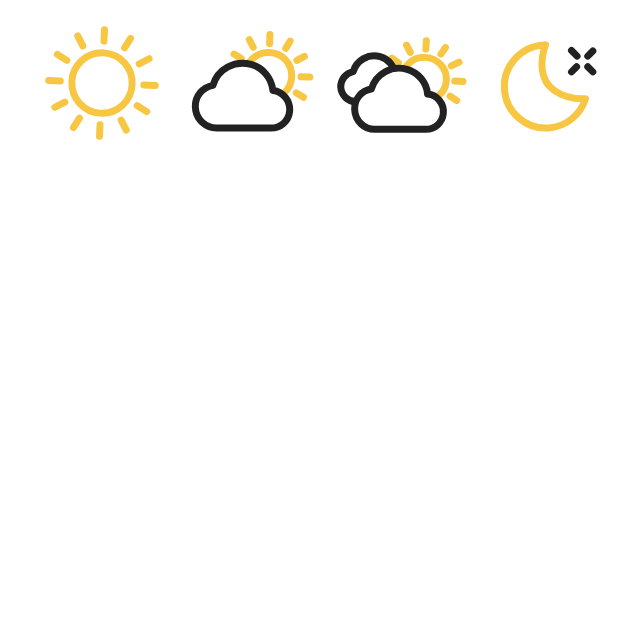
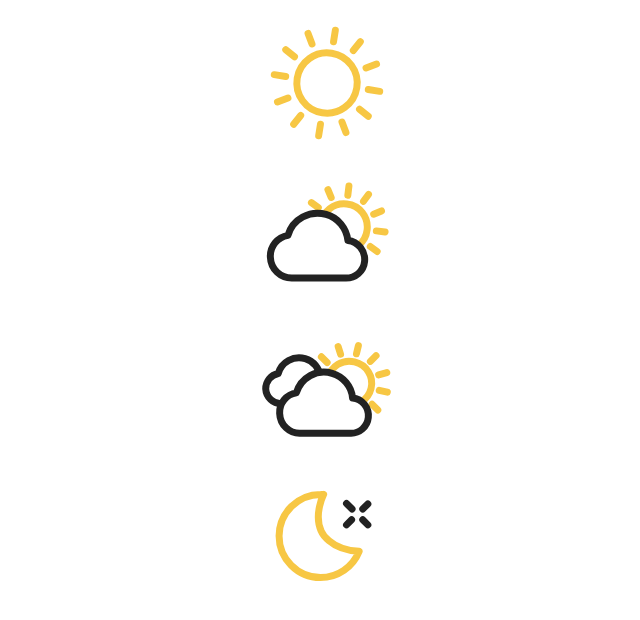
Before and after one commit to HongKim/ct.github.io, a plain HTML site: page test.html in a window 1280 px wide. Shown: the whole page, without its empty margins (313-953 px from the left). Drawn offline with Linux system fonts and the light colour scheme.

Commit message:
Add files via upload

```diff
--- a/test.html
+++ b/test.html
@@ -6,7 +6,7 @@
     <meta name="viewport" content="width=device-width, initial-scale=1.0">
     <title>Document</title>
     <style>
-        .wrap{display: flex; justify-content: center; align-items: center;}
+        .wrap{display: flex; justify-content: center; align-items: center; flex-direction: column;}
         .weather{width: 130px; height: 130px; display: block; margin: 10px;}
         .w-01{background: url(ico_x28_Weather_01.svg); background-size: 130px;}
         .w-02{background: url(ico_x28_Weather_02.svg); background-size: 130px;}
```
